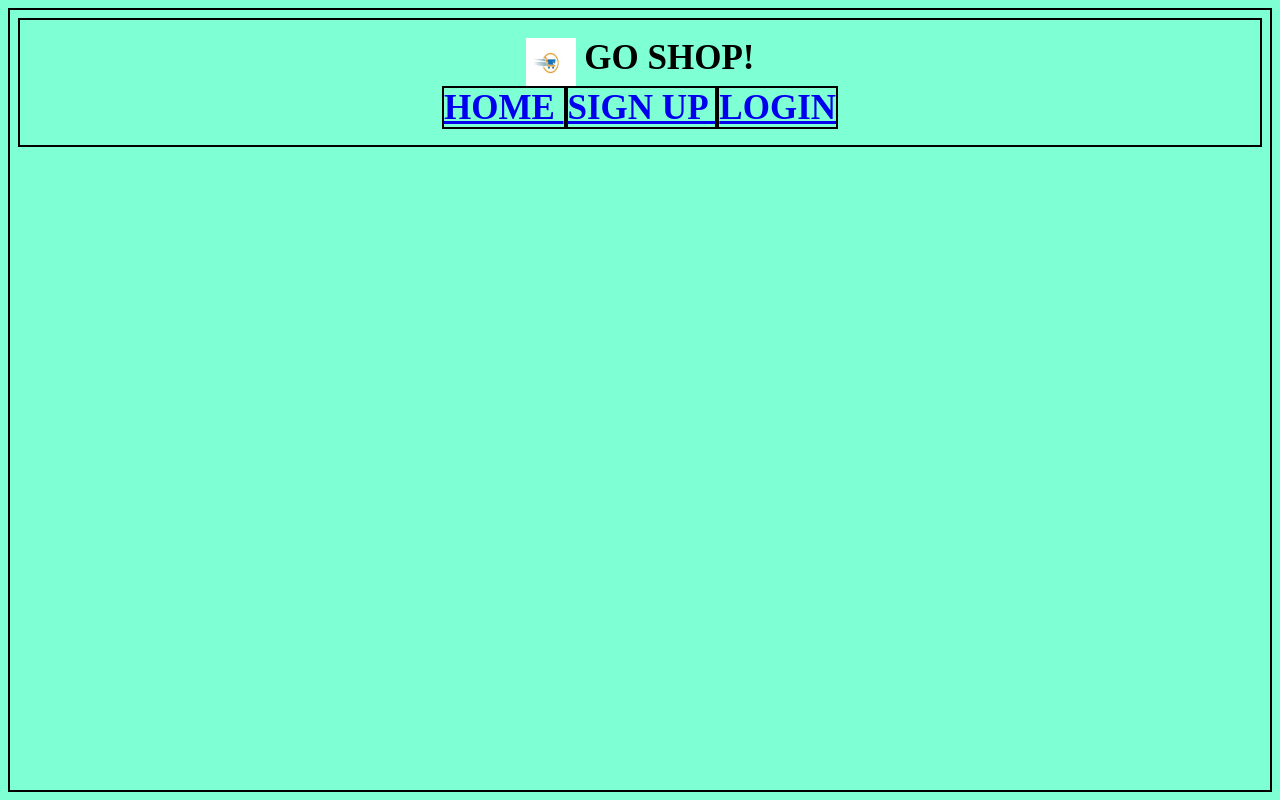
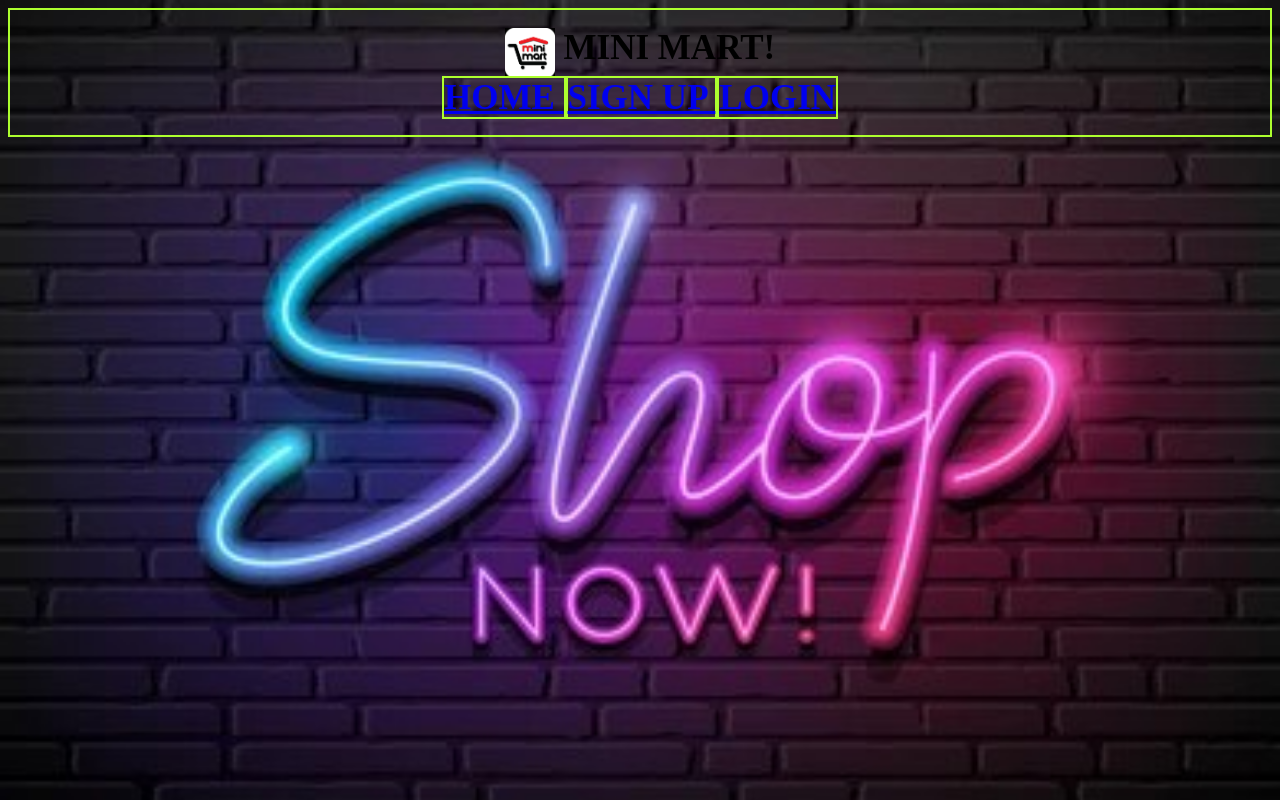
Before and after one commit to praveena227/website, a plain HTML site: page index.html in a window 1280 px wide. Drawn offline with Linux system fonts and the light colour scheme; files whose address does not match are found by name.

Commit message:
mini mart

```diff
--- a/index.html
+++ b/index.html
@@ -6,9 +6,9 @@
 <div class="container">
    <center><p class="one">
 
-<img src="D:\DevopsLab\Devops\go shop logo.jpeg" width="50" height="50" style="vertical-align:top">
+<img src="D:\websitedevops\website\mini mart logo.png" width="50" height="50" style="vertical-align:top">
 
-<b>GO SHOP!</b>
+<b>MINI MART!</b>
 <br>
 <span><a href="home.html" target="f2">HOME
 </a>
--- a/stylehtml.css
+++ b/stylehtml.css
@@ -5,33 +5,34 @@
   body
   {
    background-color:#7FFFD4;
-  }
+   background:url("D:/websitedevops/website/shopnow1.jpg");
+   background-size: cover;
   body,
   ul {
-    border: 2px solid black;
+    border: 2px solid greenyellow;
     padding: .5em;
   }
   span,
   li {
-    border: 2px solid black;
+    border: 2px solid greenyellow;
   }
   .block,
   li {
-    border: 2px solid black;
+    border: 2px solid greenyellow;
     padding: .5em;
   }
   p,
   ul {
-    border: 2px solid black;
+    border: 2px solid greenyellow;
     padding: .5em;
   }
   span,
   li {
-    border: 2px solid black;
+    border: 2px solid greenyellow;
   }
   .block,
   li {
-    border: 2px solid black;
+    border: 2px solid greenyellow;
     padding: .5em;
   }
 
```
Also changed, not shown: home.html (+3 -3 lines), backgroud pic.png (added), mini mart logo.png (added), shopnow1.jpg (added).
